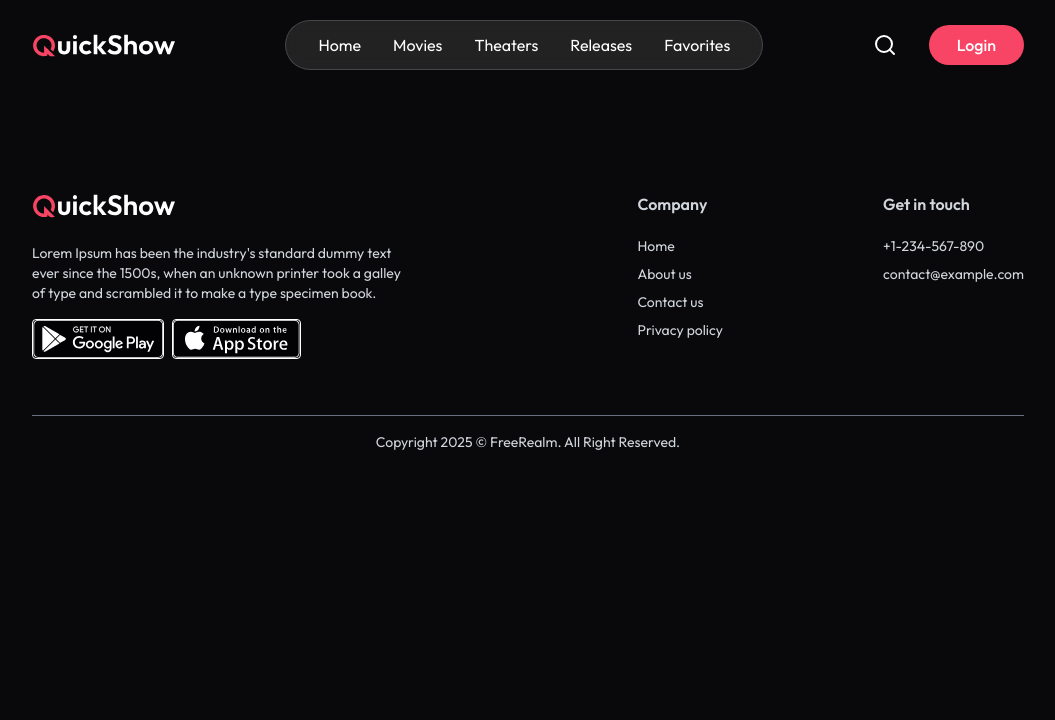
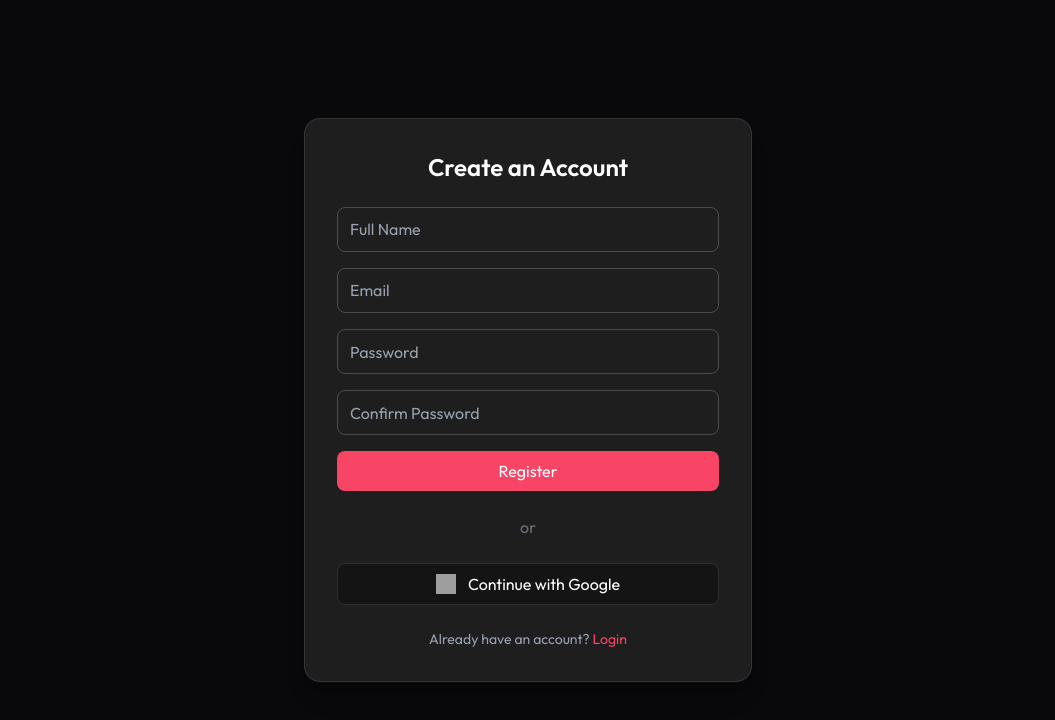
Before and after one commit to Temitayo40/Quickshow, a Vue app in the folder vue-project/: page /register in a window 1280 px wide. Shown: the top 720 px of the page, without its empty margins (112-1167 px from the left). Built offline with nearby package versions, Linux system fonts and the light colour scheme; grey boxes are pictures that could not be loaded.

Commit message:
feat: add login and registration pages; update routing and layout logic

```diff
--- a/vue-project/src/App.vue
+++ b/vue-project/src/App.vue
@@ -6,14 +6,15 @@ import { useRoute } from "vue-router";
 
 const route = useRoute();
 const isAdmin = computed(() => route.path.startsWith("/admin"));
+const isLoginPage = computed(() => route.path === "/login");
+const isRegisterPage = computed(() => route.path === "/register");
+const showLayout = computed(() => !isAdmin.value && !isLoginPage.value && !isRegisterPage.value);
 </script>
 
 <template>
-  <Navbar v-if="!isAdmin" />
+  <Navbar v-if="showLayout" />
 
   <router-view />
 
-  <Footer v-if="!isAdmin" />
+  <Footer v-if="showLayout" />
 </template>
-
-<style scoped></style>
--- a/vue-project/src/components/Navbar.vue
+++ b/vue-project/src/components/Navbar.vue
@@ -1,4 +1,4 @@
-<script setup>
+<script setup lang="ts">
 import { assets } from "@/assets/assets";
 import { MenuIcon, SearchIcon, XIcon } from "lucide-vue-next";
 import { ref } from "vue";
--- /dev/null
+++ b/vue-project/src/pages/LoginPage.vue
@@ -0,0 +1,102 @@
+<template>
+  <div class="min-h-screen flex items-center justify-center bg-[#09090b] text-white px-4">
+    <div class="bg-[#1e1e1e] p-8 rounded-2xl shadow-xl w-full max-w-md border border-white/10">
+      <h2 class="text-2xl font-semibold text-center mb-6">Login to InsightPro</h2>
+
+      <form @submit.prevent="handleLogin" class="space-y-4">
+        <input
+          v-model="email"
+          type="email"
+          placeholder="Email"
+          class="w-full input bg-transparent border border-white/20 text-white placeholder-gray-400 focus:outline-none focus:ring-1 focus:ring-primary"
+          required
+        />
+
+        <input
+          v-model="password"
+          type="password"
+          placeholder="Password"
+          class="w-full input bg-transparent border border-white/20 text-white placeholder-gray-400 focus:outline-none focus:ring-1 focus:ring-primary"
+          required
+        />
+
+        <button
+          :disabled="!email || !password || loading"
+          type="submit"
+          class="w-full bg-primary text-white py-2 rounded-lg hover:bg-primary-dull transition duration-200 disabled:cursor-not-allowed disabled:opacity-50 inline-flex items-center justify-center"
+        >
+          {{ loading ? "Submitting..." : "Login" }}
+          <span v-if="loading" class="loader ml-2"></span>
+        </button>
+      </form>
+
+      <div class="my-6 text-center text-gray-500">or</div>
+
+      <button
+        @click="loginWithGoogle"
+        class="w-full border border-white/10 py-2 rounded-lg flex items-center justify-center gap-3 bg-[#141414] hover:bg-white/5 transition"
+      >
+        <img src="https://www.svgrepo.com/show/475656/google-color.svg" class="h-5 w-5" />
+        <span class="text-white">Continue with Google</span>
+      </button>
+
+      <p class="text-sm text-center mt-6 text-gray-400">
+        Don't have an account?
+        <RouterLink to="/register" class="text-primary hover:underline"> Register </RouterLink>
+      </p>
+    </div>
+  </div>
+</template>
+
+<script setup lang="ts">
+import { ref } from "vue";
+// import { useAuthStore } from "../store/auth";
+// import { useRouter } from "vue-router";
+
+// const router = useRouter();
+// const authStore = useAuthStore();
+
+const email = ref("");
+const password = ref("");
+const loading = ref(false);
+
+const handleLogin = async () => {
+  loading.value = true;
+  const credentials = {
+    email: email.value,
+    password: password.value,
+  };
+  console.log("Login credentials:", credentials);
+  //   const success = await authStore.login(credentials);
+  loading.value = false;
+  //   if (credentials.email && credentials.password) {
+  //     router.push("/");
+  //   }
+};
+
+const loginWithGoogle = () => {
+  window.location.href = import.meta.env.VITE_API_URL + "/auth/google/callback";
+};
+</script>
+<style scoped>
+.input {
+  padding: 0.6rem 0.75rem;
+  border-radius: 8px;
+  transition: border 0.2s, box-shadow 0.2s;
+}
+
+.loader {
+  border: 2px solid white;
+  border-top: 2px solid transparent;
+  border-radius: 50%;
+  width: 1rem;
+  height: 1rem;
+  animation: spin 0.6s linear infinite;
+}
+
+@keyframes spin {
+  to {
+    transform: rotate(360deg);
+  }
+}
+</style>
--- /dev/null
+++ b/vue-project/src/pages/RegisterationPage.vue
@@ -0,0 +1,123 @@
+<template>
+  <div class="min-h-screen flex items-center justify-center bg-[#09090b] text-white px-4">
+    <div class="bg-[#1e1e1e] p-8 rounded-2xl shadow-xl w-full max-w-md border border-white/10">
+      <h2 class="text-2xl font-semibold text-center mb-6">Create an Account</h2>
+
+      <form @submit.prevent="handleRegister" class="space-y-4">
+        <input
+          v-model="name"
+          type="text"
+          placeholder="Full Name"
+          class="w-full input bg-transparent border border-white/20 text-white placeholder-gray-400 focus:outline-none focus:ring-1 focus:ring-primary"
+          required
+        />
+        <input
+          v-model="email"
+          type="email"
+          placeholder="Email"
+          class="w-full input bg-transparent border border-white/20 text-white placeholder-gray-400 focus:outline-none focus:ring-1 focus:ring-primary"
+          required
+        />
+        <input
+          v-model="password"
+          type="password"
+          placeholder="Password"
+          class="w-full input bg-transparent border border-white/20 text-white placeholder-gray-400 focus:outline-none focus:ring-1 focus:ring-primary"
+          required
+        />
+        <input
+          v-model="confirmPassword"
+          type="password"
+          placeholder="Confirm Password"
+          class="w-full input bg-transparent border border-white/20 text-white placeholder-gray-400 focus:outline-none focus:ring-1 focus:ring-primary"
+          required
+        />
+
+        <button
+          :disabled="loading"
+          type="submit"
+          class="w-full bg-primary text-white py-2 rounded-lg hover:bg-primary-dull transition duration-200 disabled:cursor-not-allowed disabled:opacity-50 inline-flex items-center justify-center"
+        >
+          {{ loading ? "Registering..." : "Register" }}
+          <span v-if="loading" class="loader ml-2"></span>
+        </button>
+      </form>
+
+      <div class="my-6 text-center text-gray-500">or</div>
+
+      <button
+        @click="registerWithGoogle"
+        class="w-full border border-white/10 py-2 rounded-lg flex items-center justify-center gap-3 bg-[#141414] hover:bg-white/5 transition"
+      >
+        <img src="https://www.svgrepo.com/show/475656/google-color.svg" class="h-5 w-5" />
+        <span class="text-white">Continue with Google</span>
+      </button>
+
+      <p class="text-sm text-center mt-6 text-gray-400">
+        Already have an account?
+        <RouterLink to="/login" class="text-primary hover:underline"> Login </RouterLink>
+      </p>
+    </div>
+  </div>
+</template>
+
+<script setup lang="ts">
+import { ref } from "vue";
+import { useRouter } from "vue-router";
+// import { useAuthStore } from "../store/auth";
+import { toast } from "vue3-toastify";
+
+const name = ref("");
+const email = ref("");
+const password = ref("");
+const confirmPassword = ref("");
+const loading = ref(false);
+const router = useRouter();
+// const authStore = useAuthStore();
+
+const handleRegister = async () => {
+  loading.value = true;
+  if (password.value !== confirmPassword.value) {
+    toast.warning("Passwords don't match.");
+    loading.value = false;
+    return;
+  }
+
+  //   const success = await authStore.register({
+  //     name: name.value,
+  //     email: email.value,
+  //     password: password.value,
+  //   });
+  loading.value = false;
+  //   if (success) {
+  //     router.push("/");
+  //   }
+};
+
+const registerWithGoogle = () => {
+  window.location.href = import.meta.env.VITE_API_URL + "/auth/google/callback  ";
+};
+</script>
+
+<style scoped>
+.input {
+  padding: 0.6rem 0.75rem;
+  border-radius: 8px;
+  transition: border 0.2s, box-shadow 0.2s;
+}
+
+.loader {
+  border: 2px solid white;
+  border-top: 2px solid transparent;
+  border-radius: 50%;
+  width: 1rem;
+  height: 1rem;
+  animation: spin 0.6s linear infinite;
+}
+
+@keyframes spin {
+  to {
+    transform: rotate(360deg);
+  }
+}
+</style>
--- a/vue-project/src/router/index.ts
+++ b/vue-project/src/router/index.ts
@@ -11,6 +11,8 @@ import DashboardAdmin from "@/pages/admin/DashboardAdmin.vue";
 import AddShows from "@/pages/admin/AddShows.vue";
 import ListShows from "@/pages/admin/ListShows.vue";
 import ListBookings from "@/pages/admin/ListBookings.vue";
+import LoginPage from "@/pages/LoginPage.vue";
+import RegisterationPage from "@/pages/RegisterationPage.vue";
 
 const routes = [
   { path: "/", component: Home },
@@ -30,6 +32,9 @@ const routes = [
       { path: "list-bookings", component: ListBookings },
     ],
   },
+
+  { path: "/login", component: LoginPage },
+  { path: "/register", component: RegisterationPage },
 ];
 
 const router = createRouter({
```
Also changed, not shown: 1 other file (tests, documents, lock files or other folders).
